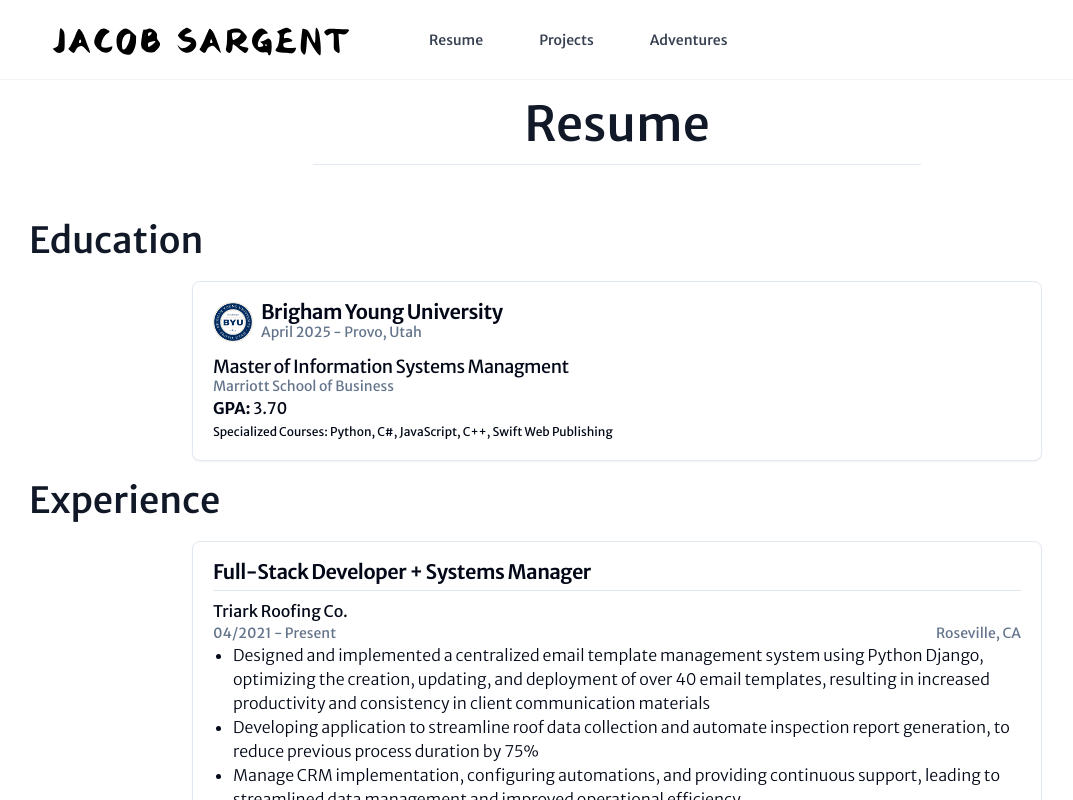
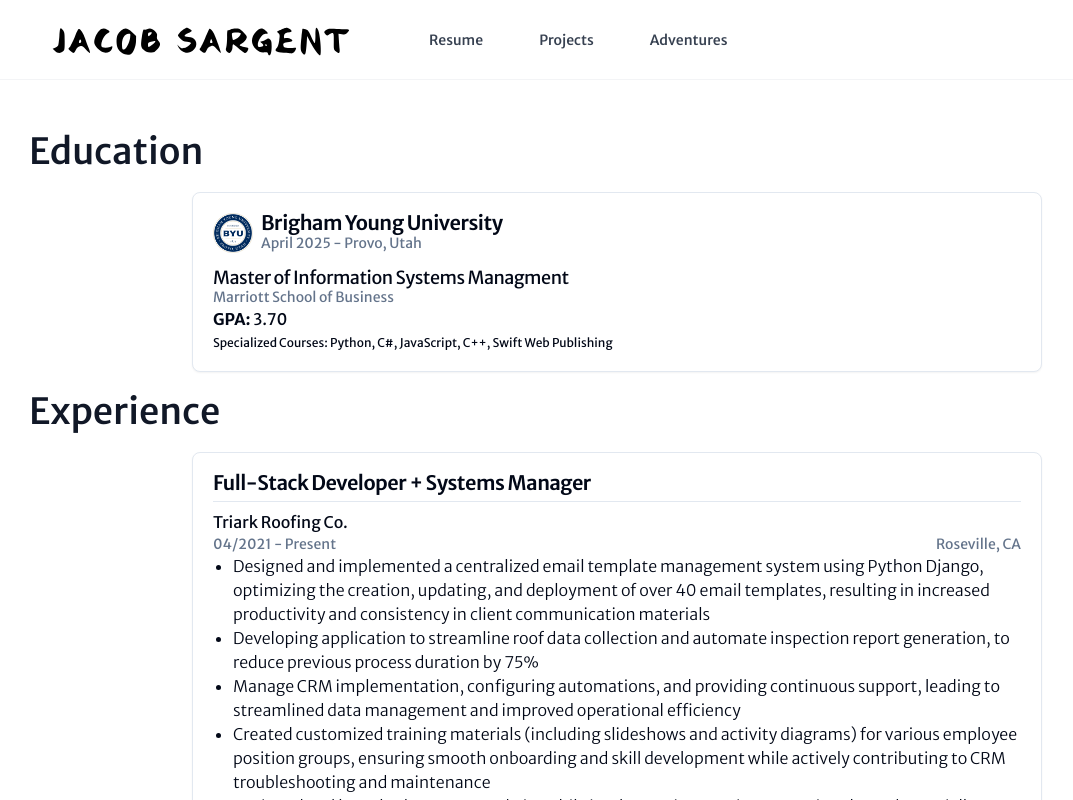
Before and after one commit to jrsarge/personal-website, a Next.js app: page /resume in a window 1280 px wide. Shown: the top 800 px of the page, without its empty margins (23-1096 px from the left). Built offline with nearby package versions, Linux system fonts and the light colour scheme.

Commit message:
Removed Resume title on resume page

```diff
--- a/app/resume/page.tsx
+++ b/app/resume/page.tsx
@@ -5,16 +5,12 @@ import Image from "next/image";
 import resume from "@/app/resume/resume.json"
 import PageTitle from "@/components/ui/page-title";
 
-const title: { title: string; subtitle?: string } = {
-    title: "Resume"
-}
 const jobs = resume.jobs;
 
 export default function ResumePage() {
 	return (
 		<main>
-			<PageTitle components={ title } />
-			<div className="container">
+			<div className="container mt-8">
 				<h1 className="text-left dark:text-white text-2xl md:text-3xl xl:text-4xl font-medium text-gray-900 w-10/12 p-5">
 					Education
 				</h1>
```
